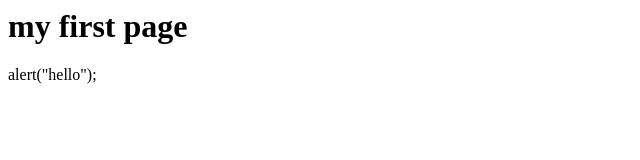
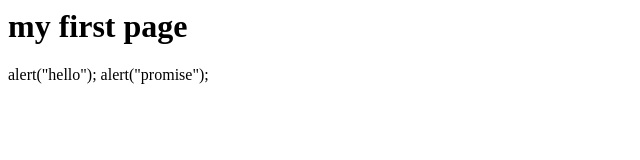
Before and after one commit to Ypromises/resume, a plain HTML site: page index.html in a window 1280 px wide. Shown: the whole page, without its empty margins (0-640 px from the left). Drawn offline with Linux system fonts and the light colour scheme.

Commit message:
修改了alert信息

```diff
--- a/index.html
+++ b/index.html
@@ -2,5 +2,6 @@
   <body>
     <h1>my first page</h1>
 		alert("hello");
+        alert("promise");
   </body>
 </html>
```
